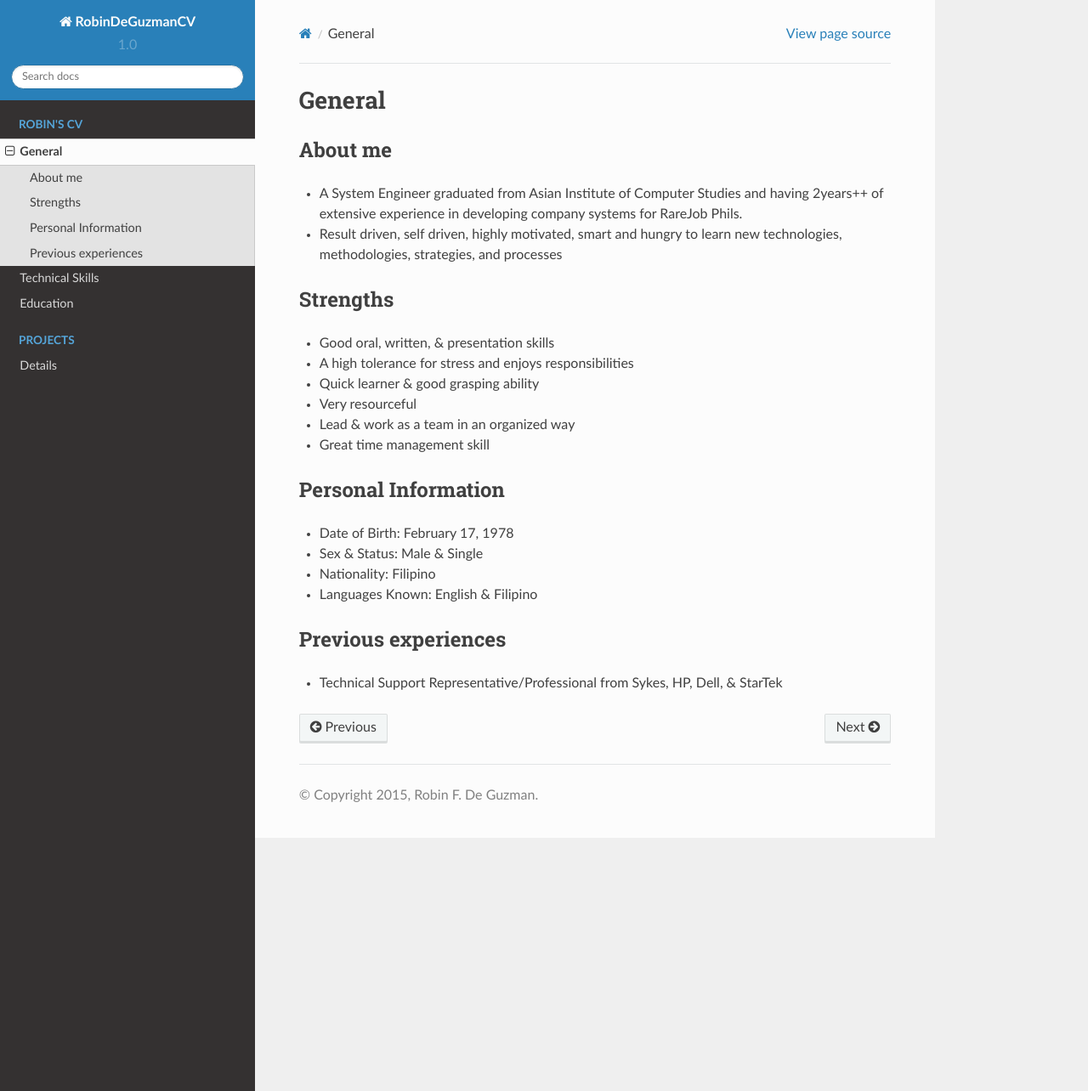
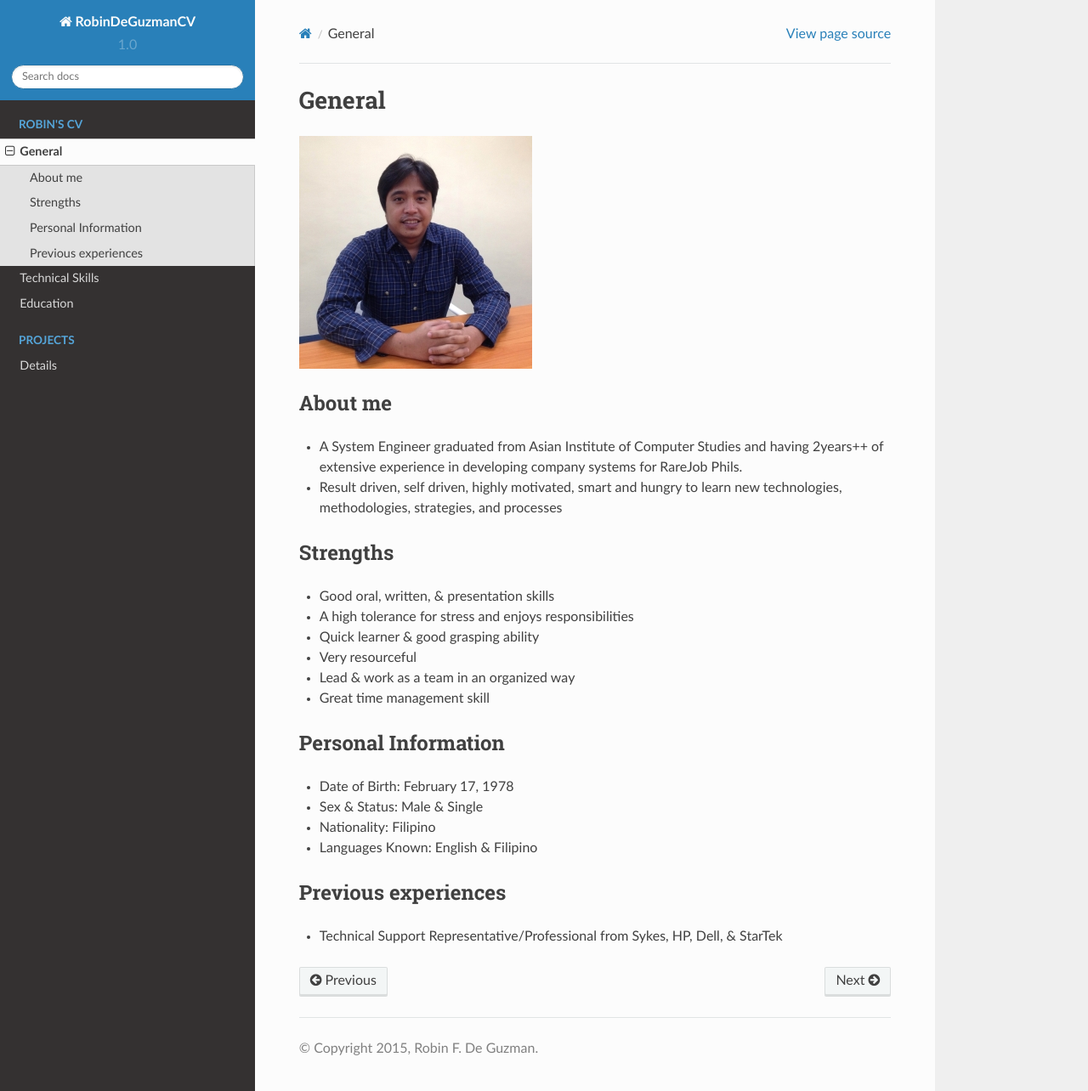
Before and after one commit to rfdeguzman21/rfdeguzman.github.io, a Sphinx documentation site: the page built from docs/general.rst, in a window 1280 px wide and 1284 px high. Shown: the whole window at 85% size. Built offline with Sphinx 7.4.7 and the Read the Docs theme 2.0.0, drawn with Linux system fonts in a browser that asks for light colours.

Commit message:
added id.jpg in general.rst

```diff
--- a/docs/general.rst
+++ b/docs/general.rst
@@ -1,5 +1,7 @@
 General
 =======
+
+.. figure:: _static/id.jpg
 
 About me
 --------
```
